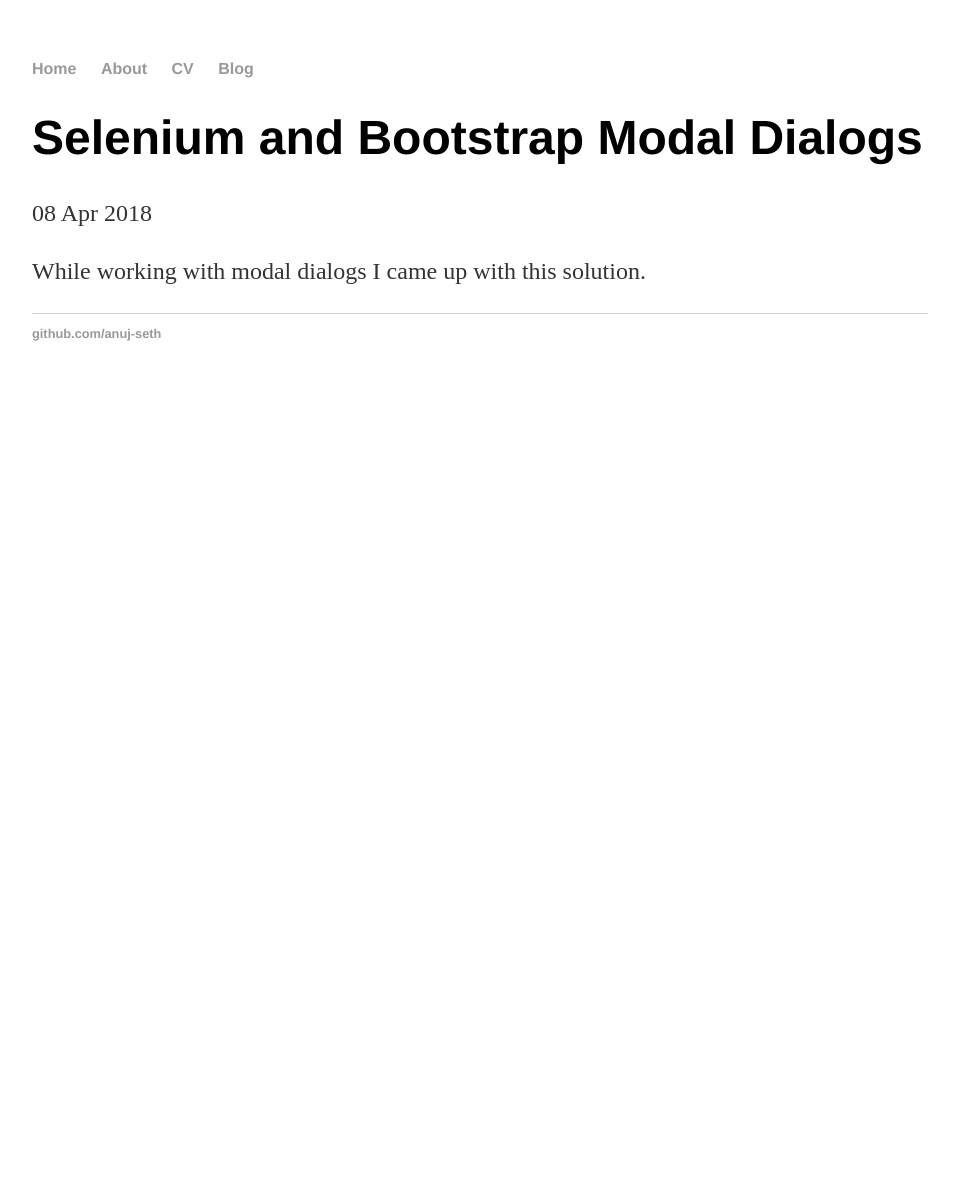
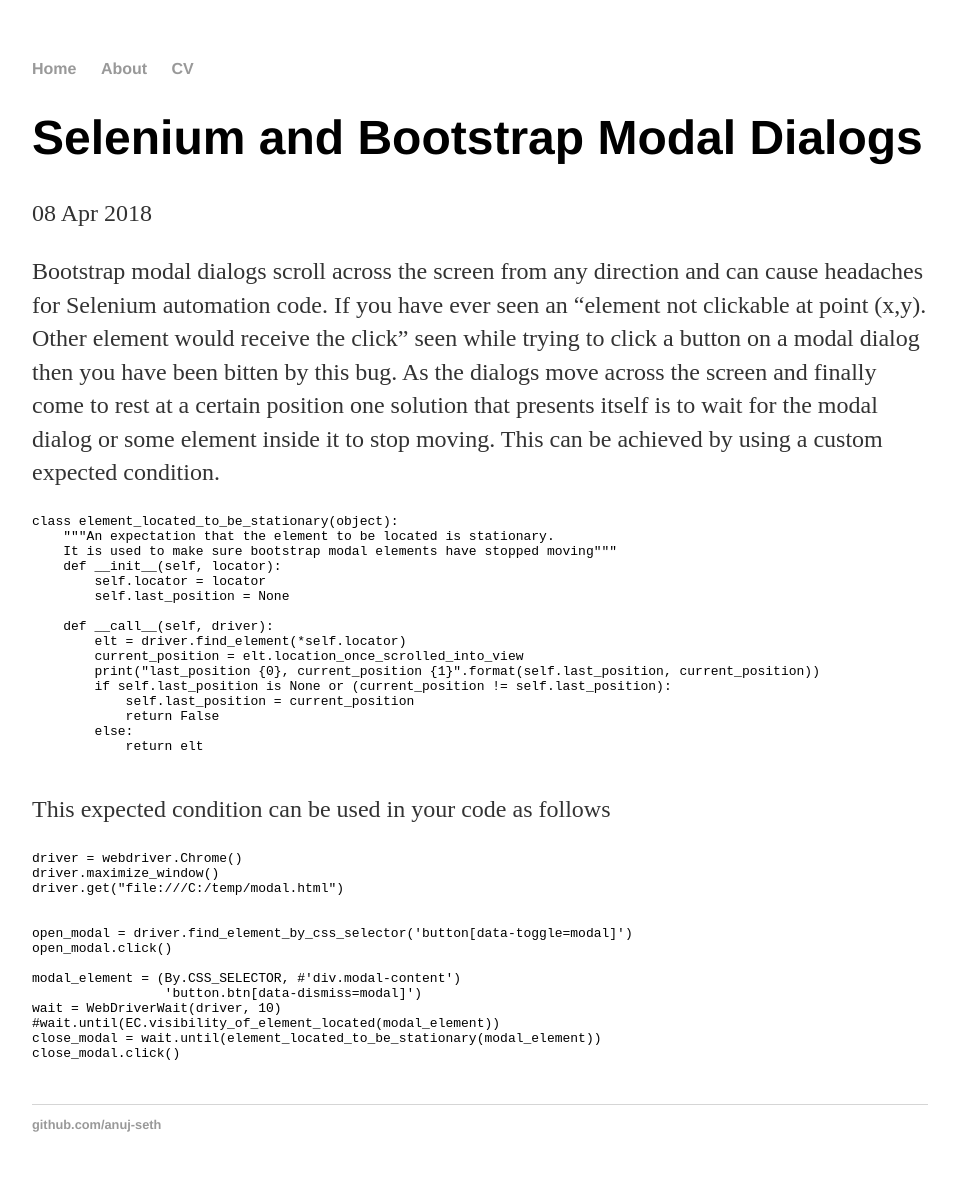
Before and after one commit to anuj-seth/anuj-seth.github.io, a Jekyll site: the page built from _posts/2018-04-08-selenium-modal-dialogs.md, in a window 1280 px wide. Shown: the whole page, without its empty margins (160-1119 px from the left). Built offline with Jekyll 4.4.1, drawn with Linux system fonts in a browser that asks for light colours; before the commit the page ends 900 px from its top, so only the background shows below that.

Commit message:
changes for first blog post.

````diff
--- a/_layouts/default.html
+++ b/_layouts/default.html
@@ -11,7 +11,6 @@
 	        		<li><a href="/">Home</a></li>
 		        	<li><a href="/about">About</a></li>
 	        		<li><a href="/cv">CV</a></li>
-	        		<li><a href="/blog">Blog</a></li>
 	    		</ul>
 			</nav>
 			<div class="container">
--- a/_posts/2018-04-08-selenium-modal-dialogs.md
+++ b/_posts/2018-04-08-selenium-modal-dialogs.md
@@ -3,4 +3,44 @@
 title: "Selenium and Bootstrap Modal Dialogs"
 date: 2018-04-08
 ---
-While working with modal dialogs I came up with this solution.
+Bootstrap modal dialogs scroll across the screen from any direction and can cause headaches for Selenium automation code.
+If you have ever seen an "element not clickable at point (x,y). Other element would receive the click" seen while trying to click a button on a modal dialog then you have been bitten by this bug.
+As the dialogs move across the screen and finally come to rest at a certain position one solution that presents itself is to wait for the modal dialog or some element inside it to stop moving. This can be achieved by using a custom expected condition.
+```
+class element_located_to_be_stationary(object):
+    """An expectation that the element to be located is stationary.
+    It is used to make sure bootstrap modal elements have stopped moving"""
+    def __init__(self, locator):
+        self.locator = locator
+        self.last_position = None
+
+    def __call__(self, driver):
+        elt = driver.find_element(*self.locator)
+        current_position = elt.location_once_scrolled_into_view
+        print("last_position {0}, current_position {1}".format(self.last_position, current_position))
+        if self.last_position is None or (current_position != self.last_position):
+            self.last_position = current_position
+            return False
+        else:
+            return elt
+
+```
+This expected condition can be used in your code as follows
+```
+driver = webdriver.Chrome()
+driver.maximize_window()
+driver.get("file:///C:/temp/modal.html")
+
+
+open_modal = driver.find_element_by_css_selector('button[data-toggle=modal]')
+open_modal.click()
+
+modal_element = (By.CSS_SELECTOR, #'div.modal-content')
+                 'button.btn[data-dismiss=modal]')
+wait = WebDriverWait(driver, 10)
+#wait.until(EC.visibility_of_element_located(modal_element))
+close_modal = wait.until(element_located_to_be_stationary(modal_element))
+close_modal.click()
+
+
+```
````
